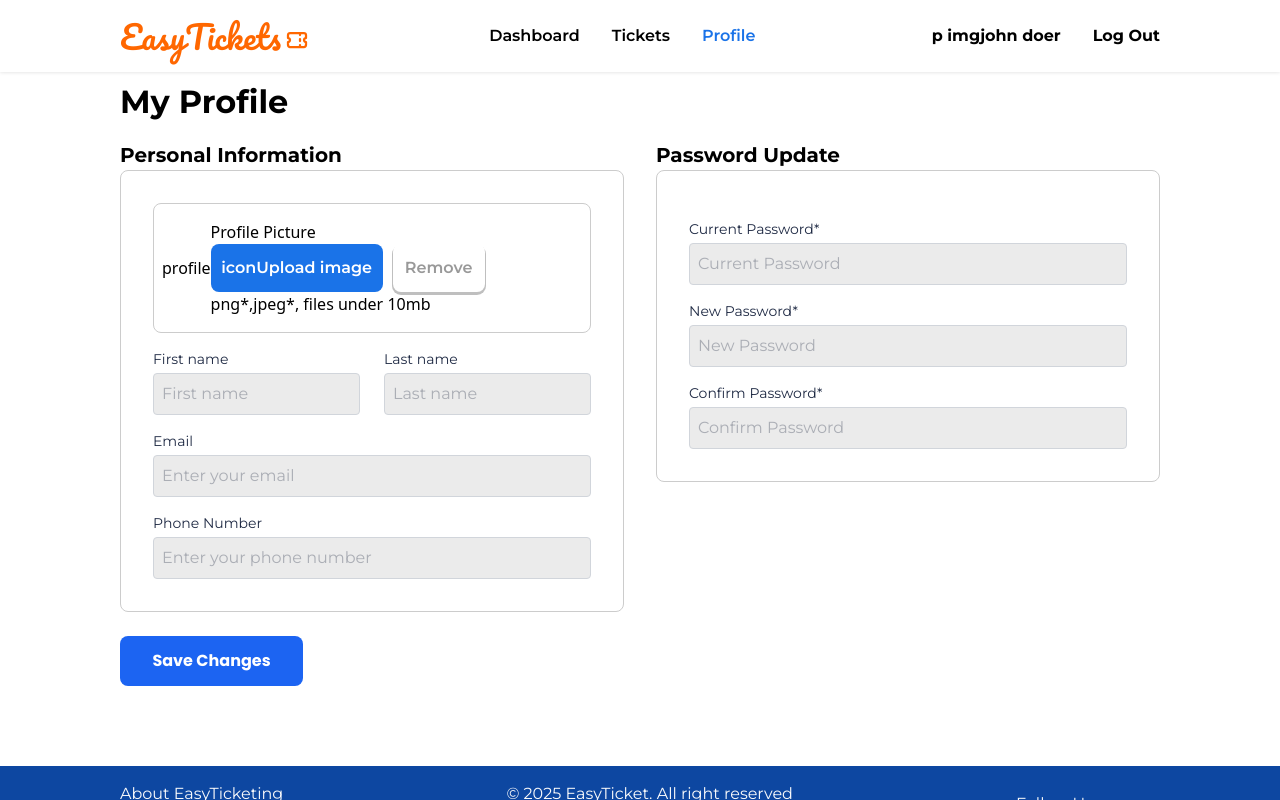
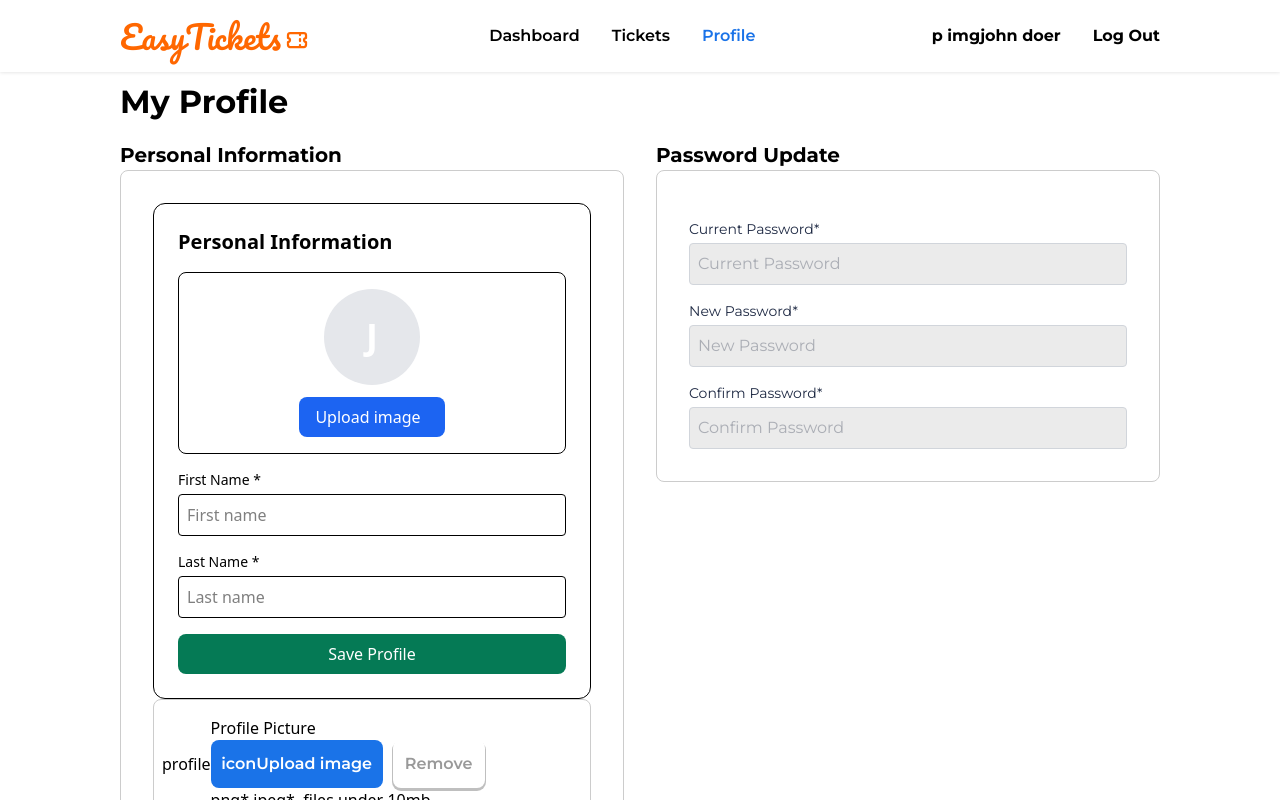
Before and after one commit to mafindijr/easy-ticketing-app, a React (Vite) app: page /profile in a window 1280 px wide. Shown: the top 800 px of the page. Built offline with nearby package versions, Linux system fonts and the light colour scheme.

Commit message:
rendering the component to the profile to give it a try

```diff
--- a/src/Pages/Profile.jsx
+++ b/src/Pages/Profile.jsx
@@ -1,6 +1,7 @@
 import { useForm } from "react-hook-form";
 import { Input } from "../components/input";
 import { Button } from "../components/button";
+import ProfileUploader from "../components/test-profile";
 
 export default function Profile() {
 
@@ -23,6 +24,8 @@ export default function Profile() {
           <div>
             <h4 className="text-[20px] leading-[30px] font-montserrat font-bold ">Personal Information</h4>
             <div className="border-[#cccccc] border-1 rounded-[8px] p-[32px]">
+              {/* <ProfileForm /> */}
+              <ProfileUploader />
               <div className="flex items-center border-[#cccccc] border-1 rounded-[8px] py-[16px] px-[8px]">
                 <div className="">profile</div>
                 <div className="flex flex-col">
```
